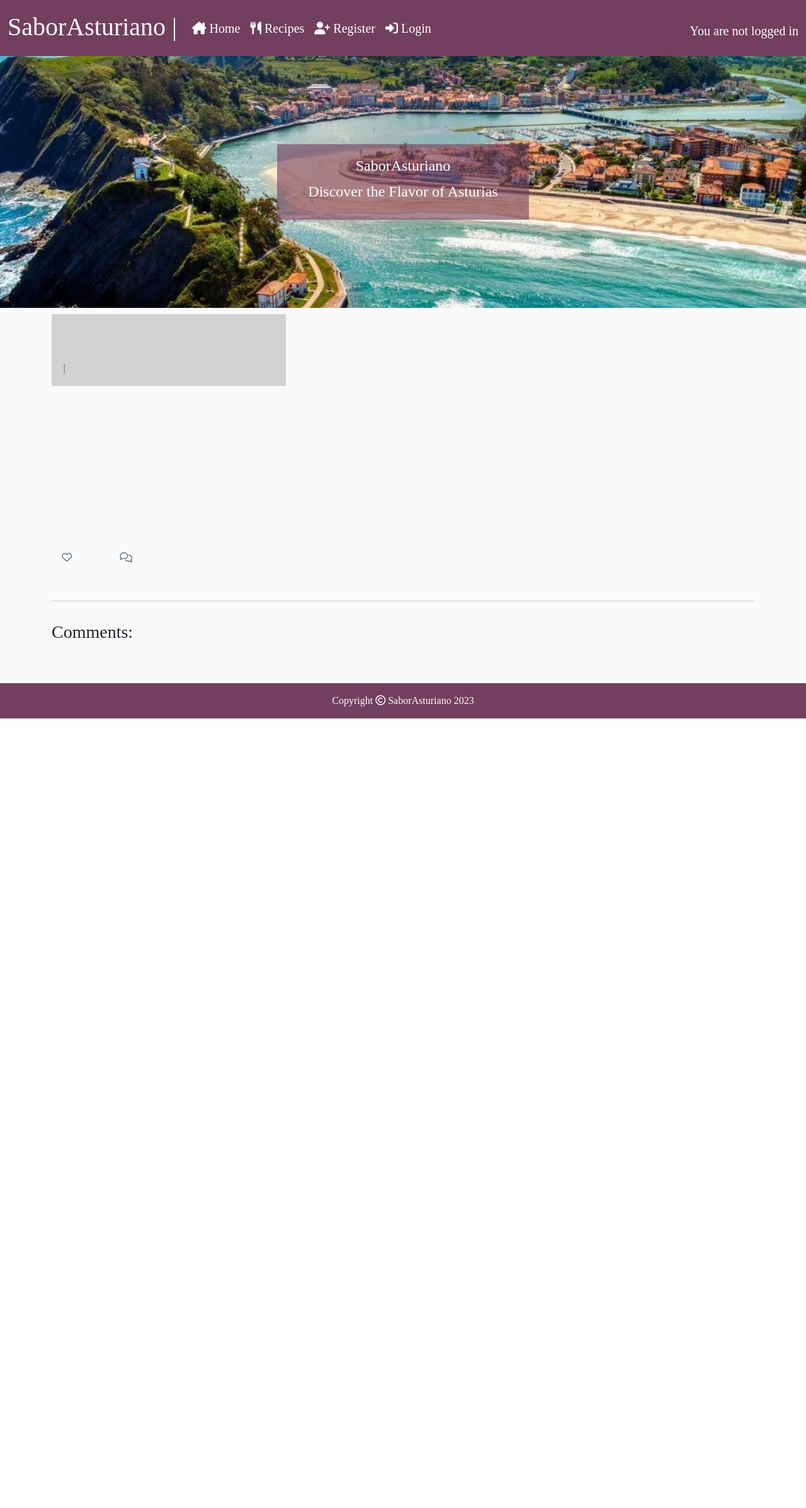
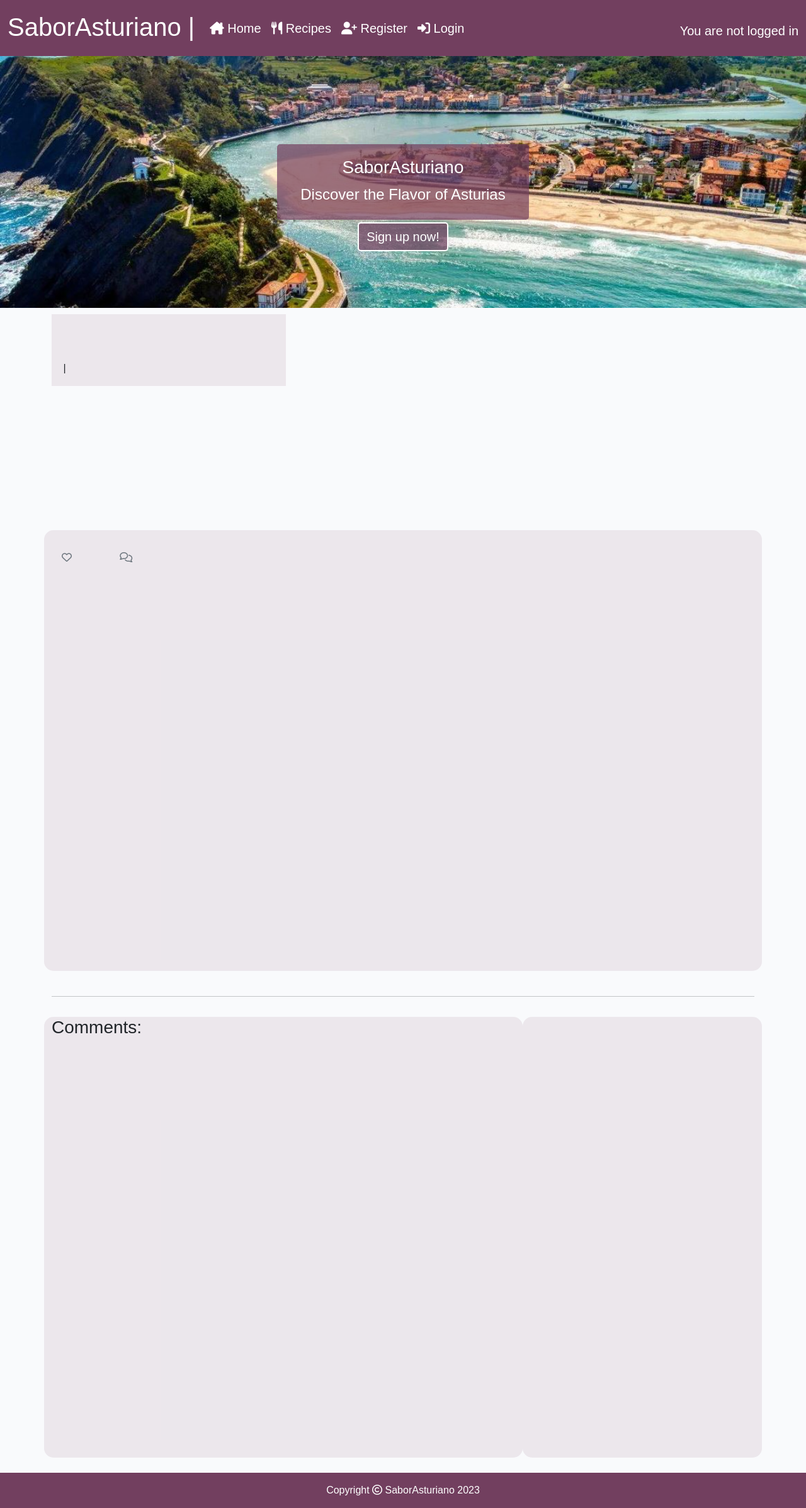
Before and after one commit to Hugh1996/sabor-asturiano-pp4, a Django app: template templates/recipe_detail.html in a window 1280 px wide. Shown: the whole page at 63% size. Before the commit the page ends 1141 px from the top, so only its background shows below. Run offline with Django 3.2, Linux system fonts and the light colour scheme; the template is opened without the code that fills it, so the values that code supplies are empty; some libraries are stand-ins or nearby versions.

Commit message:
Fix card styling

```diff
--- a/static/css/style.css
+++ b/static/css/style.css
@@ -5,7 +5,7 @@
 
 body {
     background-color: #F9FAFC;
-    font-family: 'Bitter', serif;
+    font-family: 'Bitter', sans-serif;
 }
 
 .light-bg {
@@ -27,7 +27,7 @@ body {
 }
 
 .small-bg {
-    background-color: rgba(114, 63, 95, 0.6);
+    background-color: rgba(114, 63, 95, 0.7);
     padding: 40px;
     height: 120px;
     width: 400px;
@@ -35,15 +35,39 @@ body {
     justify-content: center;
     align-items: center;
     padding: 20px;
+    border-radius: 5px;
+}
+
+.section-btn {
+    background-color: rgba(114, 63, 95, 0.7);
+    border-radius: 5px;
+    color: white;
+    font-size: 20px;
+    margin-top: 10px;
+    border: 2px solid white;
+}
+
+.section-btn:hover {
+    background-color: rgba(252, 185, 0, 1);
+    color: white;
 }
 
 .primary {
     background-color: rgba(114, 63, 95, 1);
 }
 
+/* Cards */
+
 .card {
-    border: none;
-    background-color: transparent;
+    border: rgba(114, 63, 95, 1);
+    border-radius: 15px;
+    background-color: rgba(114, 63, 95, 0.1);
+    height: 700px;
+}
+
+.card img {
+    height: 400px;
+    border-radius: 15px;
 }
 
 .image-container {
@@ -53,8 +77,11 @@ body {
 .image-flash {
     background-color: rgba(252, 185, 0, 1);
     position: absolute;
-    bottom: 5%;
-    min-width: 30%;
+    left: 3%;
+    bottom: 4%;
+    min-width: 25%;
+    border-radius: 15px;
+    text-align: center;
 }
 
 .author {
@@ -73,8 +100,7 @@ body {
 }
 
 .masthead-text {
-    background-color: rgb(211, 210, 210);
-    color: rgba(114, 63, 95, 1);
+    background-color: rgba(114, 63, 95, 0.1);
     position: relative;
 }
 
@@ -107,7 +133,6 @@ body {
 
 .post-subtitle {
     margin-left: 5%;
-    color: rgba(114, 63, 95, 1);
 }
 
 .btn-signup {
@@ -146,5 +171,6 @@ body {
 }
 
 footer {
-    font-family: 'Bitter', serif;
+    font-family: 'Bitter', sans-serif;
+    margin-top: auto;
 }
--- a/templates/account/signup.html
+++ b/templates/account/signup.html
@@ -10,8 +10,8 @@
         <div class="col-md-8 mt-3 offset-md-2">
             <h3>{% trans "Sign Up" %}</h3>
 
-            <p>{% blocktrans %}Welcome back to SaborAsturiano! Do you already have an account? Then please <a
-                    class="link" href="{{ login_url }}">sign in</a> instead.{% endblocktrans %}</p>
+            <p>{% blocktrans %}Welcome to SaborAsturiano! If you don't have an account yet, sign up now. Please <a
+                    class="link" href="{{ login_url }}">sign in</a>{% endblocktrans %}</p>
         </div>
     </div>
     <div class="row">
--- a/templates/base.html
+++ b/templates/base.html
@@ -66,8 +66,11 @@
     <main class="flex-shrink-0 main-bg">
         <div class="section-bg d-flex flex-column align-items-center justify-content-center">
             <div class="small-bg">
-                <h3 class="text-white fs-4">SaborAsturiano</h3>
+                <h3 class="text-white fs-3">SaborAsturiano</h3>
                 <p class="text-white fs-4">Discover the Flavor of Asturias</p>
+                <a href="{% url 'account_signup' %}" class="btn btn-rounded section-btn">
+                    Sign up now!
+                </a>
             </div>
         </div>
         {% block content %}
--- a/templates/index.html
+++ b/templates/index.html
@@ -14,12 +14,11 @@
                         <div class="card-body">
                             <div class="image-container">
                                 {% if "placeholder" in recipe.featured_image.url %}
-                                <img class="card-img-top"
-                                    src="/static/images/placeholder.jpg">
+                                <img class="card-img-top" src="/static/images/placeholder.jpg">
                                 {% else %}
                                 <img class="card-img-top" src=" {{ recipe.featured_image.url }}">
                                 {% endif %}
-                                <div class="image-flash font-weight-bold">
+                                <div class="image-flash fw-bold">
                                     <p class="author">Author: {{ recipe.author }}</p>
                                 </div>
                             </div>
--- a/templates/recipe_detail.html
+++ b/templates/recipe_detail.html
@@ -23,7 +23,7 @@
 
 <div class="container">
     <div class="row">
-        <div class="col card mb-4  mt-3 left  top">
+        <div class="col card mb-4  mt-3 left top">
             <div class="card-body">
                 <p class="card-text ">{{ recipe.ingredients | safe }}</p>
                 <p class="card-text ">{{ recipe.instructions | safe }}</p>
```
Also changed, not shown: templates/account/login.html (+3 -4 lines).
